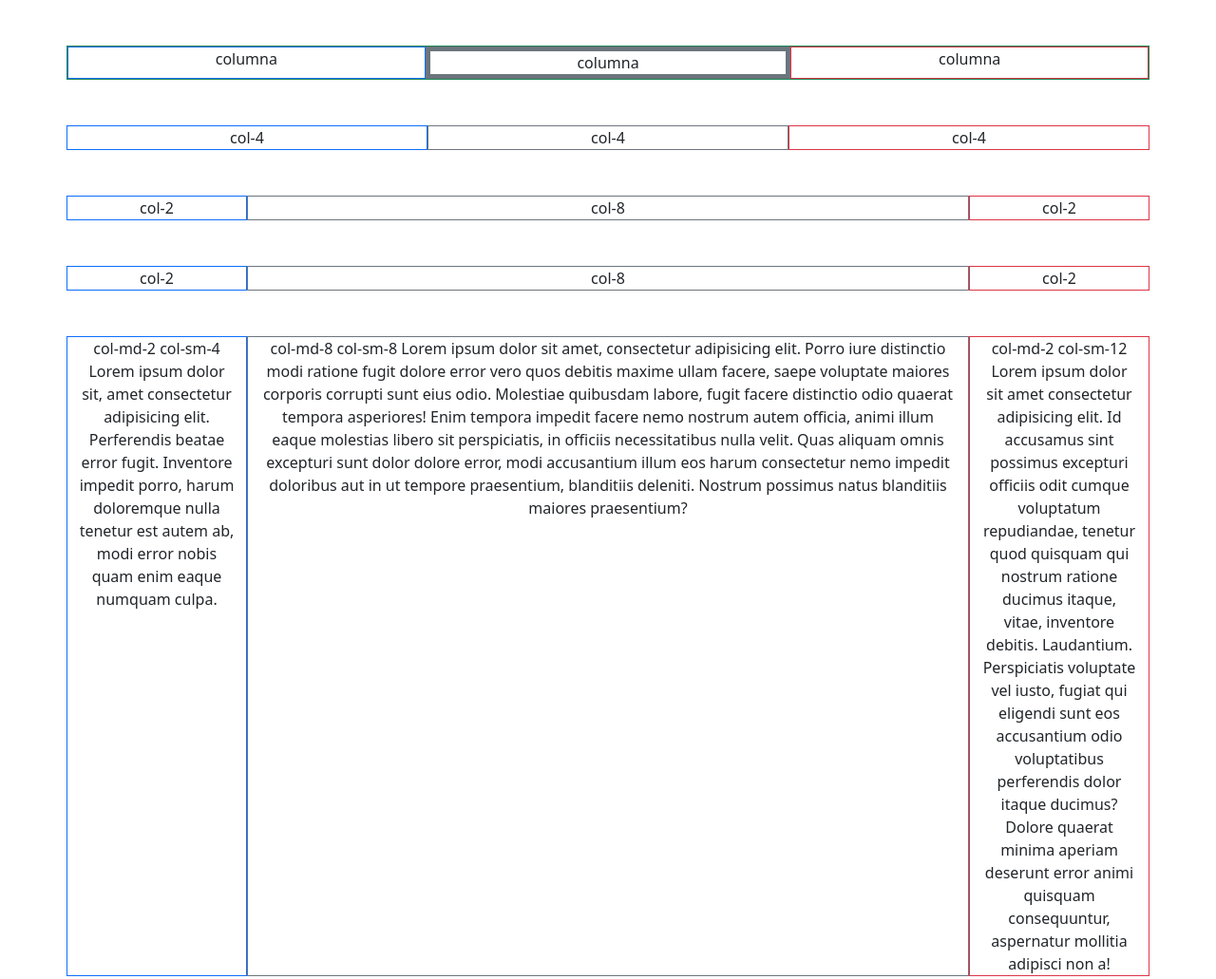
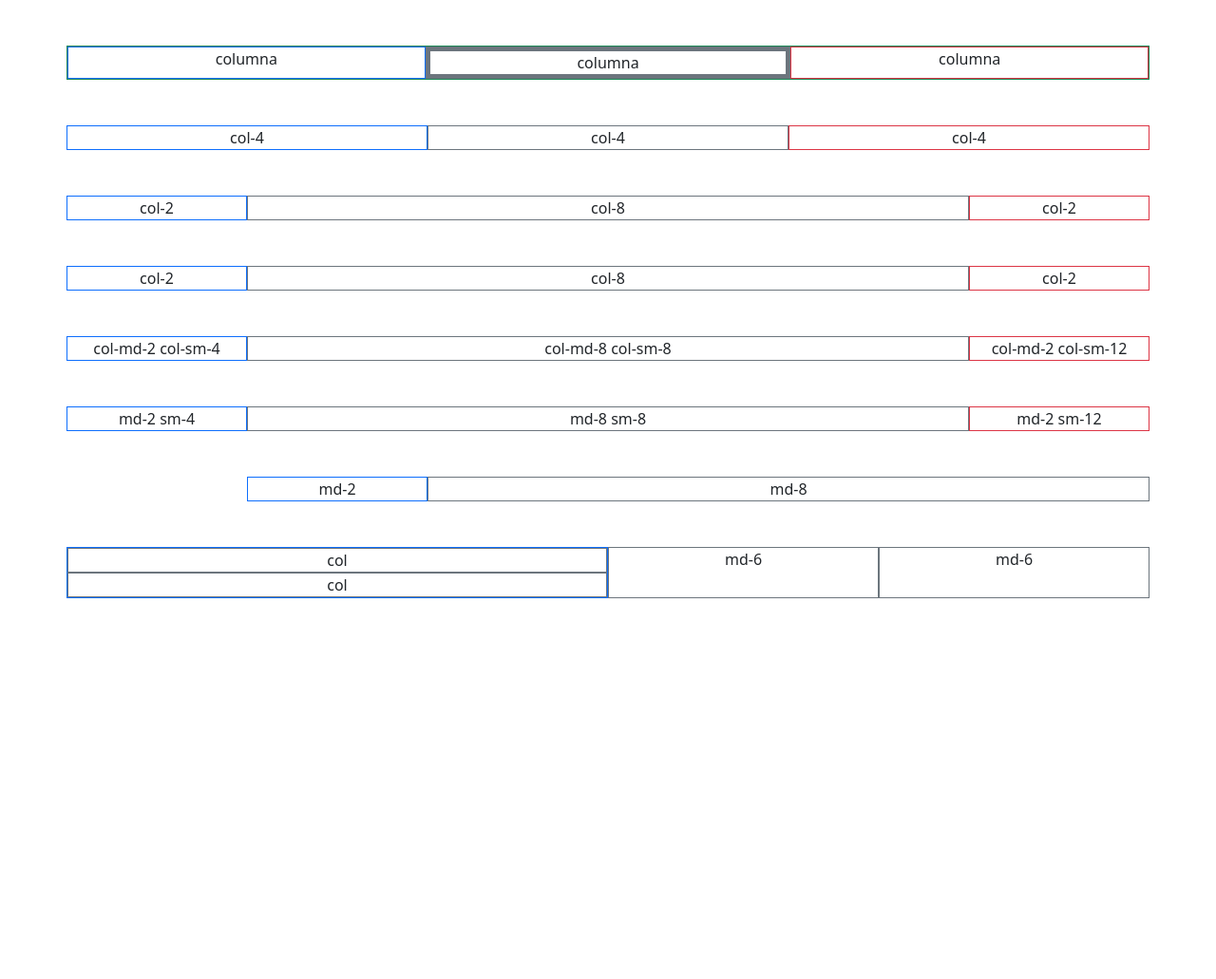
Before and after one commit to AlexCarLoy/yasueltanos, a plain HTML site: page web7/CDN/index.html in a window 1280 px wide. Shown: the whole page at 95% size. After the commit the page ends 800 px from the top, so only its background shows below. Drawn offline with nearby package versions, Linux system fonts and the light colour scheme.

Commit message:
ci> grid complejo

```diff
--- a/web7/CDN/index.html
+++ b/web7/CDN/index.html
@@ -5,9 +5,10 @@
         <meta name="viewport" content="width=device-width, initial-scale=1">
         <title>Bootstrap demo</title>
         <link href="https://cdn.jsdelivr.net/npm/bootstrap@5.2.1/dist/css/bootstrap.min.css" rel="stylesheet" integrity="sha384-iYQeCzEYFbKjA/T2uDLTpkwGzCiq6soy8tYaI1GyVh/UjpbCx/TYkiZhlZB6+fzT" crossorigin="anonymous">
+        <link rel="stylesheet" href="style.css">
     </head>
     <body>
-    <!-- shift alt para comentar -->
+    <!-- shift alt para comentar y shift alt a con el texto seleccionado-->
         <!--  tres columnas identicas usando col -->
         <div class="container border border-success border-1 text-center my-5">
             <div class="row">
@@ -33,7 +34,7 @@
             </div>
         </div>
         </div>
-        <!-- 2 columnas identicas y una desigual -->
+        <!-- 2 columnas identicas y una desigual con breakpoint -->
         <div class="container text-center my-5">
             <div class="row">
                 <div class="col-md-2 border border-primary">col-2</div>
@@ -41,22 +42,45 @@
                 <div class="col-md-2 border border-danger">col-2</div>
             </div>
         </div>
-        </div>
-        <!-- 2 columnas identicas y una desigual -->
+
+        <!-- 2 columnas identicas y una desigual con 2 breakpoints-->
         <div class="container text-center my-5">
             <div class="row">
-                <div class="col-md-2 col-sm-4 border border-primary">col-md-2 col-sm-4 Lorem ipsum dolor sit, amet consectetur adipisicing elit. Perferendis beatae error fugit. Inventore impedit porro, harum doloremque nulla tenetur est autem ab, modi error nobis quam enim eaque numquam culpa.</div>
-                <div class="col-md-8 col-sm-8 border border-secondary">col-md-8 col-sm-8 Lorem ipsum dolor sit amet, consectetur adipisicing elit. Porro iure distinctio modi ratione fugit dolore error vero quos debitis maxime ullam facere, saepe voluptate maiores corporis corrupti sunt eius odio.
-                Molestiae quibusdam labore, fugit facere distinctio odio quaerat tempora asperiores! Enim tempora impedit facere nemo nostrum autem officia, animi illum eaque molestias libero sit perspiciatis, in officiis necessitatibus nulla velit.
-                Quas aliquam omnis excepturi sunt dolor dolore error, modi accusantium illum eos harum consectetur nemo impedit doloribus aut in ut tempore praesentium, blanditiis deleniti. Nostrum possimus natus blanditiis maiores praesentium?</div>
-                <div class="col-md-2 col-sm-12 border border-danger">col-md-2 col-sm-12 Lorem ipsum dolor sit amet consectetur adipisicing elit. Id accusamus sint possimus excepturi officiis odit cumque voluptatum repudiandae, tenetur quod quisquam qui nostrum ratione ducimus itaque, vitae, inventore debitis. Laudantium.
-                Perspiciatis voluptate vel iusto, fugiat qui eligendi sunt eos accusantium odio voluptatibus perferendis dolor itaque ducimus? Dolore quaerat minima aperiam deserunt error animi quisquam consequuntur, aspernatur mollitia adipisci non a!</div>
+                <div class="col-md-2 col-sm-4 border border-primary">col-md-2 col-sm-4</div>
+                <div class="col-md-8 col-sm-8 border border-secondary">col-md-8 col-sm-8</div>
+                <div class="col-md-2 col-sm-12 border border-danger">col-md-2 col-sm-12</div>
             </div>
         </div>
+        <!-- 2 columnas identicas y una desigual con 2 breakpoints y fila con min de altura-->
+        <div class="container text-center my-5">
+            <div class="row altura-min">
+                <div class="col-md-2 col-sm-4 align-self-start border border-primary altura-col">md-2 sm-4 </div>
+                <div class="col-md-8 col-sm-8 align-self-center border border-secondary altura-col">md-8 sm-8 </div>
+                <div class="col-md-2 col-sm-12 align-self-end border border-danger altura-col">md-2 sm-12  </div>
+            </div>
         </div>
+        <!-- 2 columnas identicas y una desigual con 2 breakpoints y fila con min de altura-->
+        <div class="container text-center my-5">
+            <div class="row justify-content-end">
+                <div class="col-md-2 border border-primary ">md-2 </div>
+                <div class="col-md-8 border border-secondary">md-8 </div>
+            </div>
+        </div>
+<!-- grid complejo -->
+    <div class="container text-center my-5">
+        <div class="row justify-content-end">
+            <div class="col-md-6  border border-primary">
+                    <div class="row">
+                        <div class="col-md-12 border border-secondary">col</div>
+                        <div class="col-md-12 border border-secondary">col</div>
+                    </div>
+            </div>
+        <div class="col-md-3  border border-secondary">md-6 </div>
+    <div class="col-md-3  border border-secondary">md-6 </div>
+    </div>
 
 
-        </body>
+
         <script src="https://cdn.jsdelivr.net/npm/bootstrap@5.2.1/dist/js/bootstrap.bundle.min.js" integrity="sha384-u1OknCvxWvY5kfmNBILK2hRnQC3Pr17a+RTT6rIHI7NnikvbZlHgTPOOmMi466C8" crossorigin="anonymous"></script>
     </body>
 </html>
```
